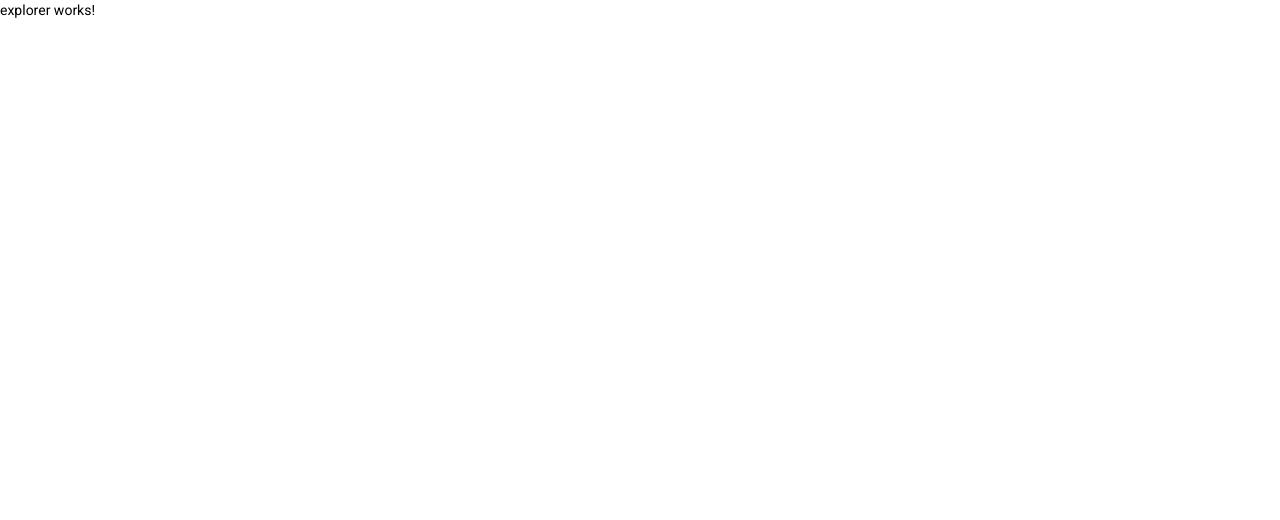
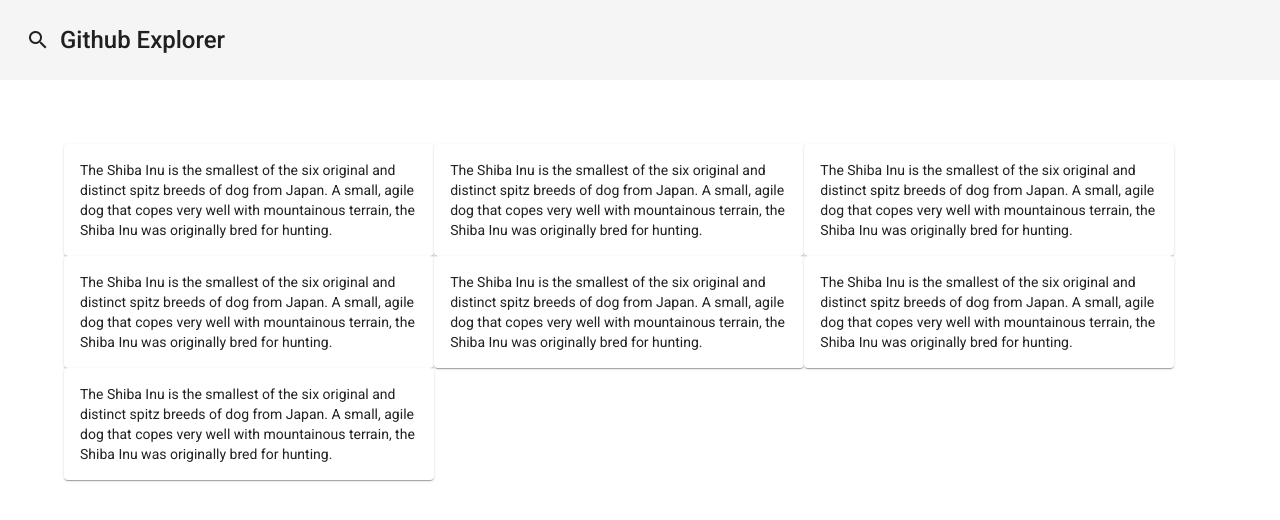
Before and after one commit to bernardohrl/github-explorer, an Angular app: page / in a window 1280 px wide. Shown: the top 520 px of the page. Built offline with nearby package versions, Linux system fonts and the light colour scheme.

Commit message:
Creates ReposList
Adds Repositories List and Flex Layout

```diff
--- a/package.json
+++ b/package.json
@@ -16,6 +16,7 @@
     "@angular/common": "~11.2.7",
     "@angular/compiler": "~11.2.7",
     "@angular/core": "~11.2.7",
+    "@angular/flex-layout": "^11.0.0-beta.33",
     "@angular/forms": "~11.2.7",
     "@angular/material": "^11.2.10",
     "@angular/platform-browser": "~11.2.7",
--- a/src/app/views/explorer/explorer.component.html
+++ b/src/app/views/explorer/explorer.component.html
@@ -1 +1,10 @@
-<p>explorer works!</p>
+<mat-toolbar>
+    <mat-toolbar-row class="header">
+        <span fxLayout="row" fxLayoutAlign="start center">
+            <mat-icon>search</mat-icon>
+            Github Explorer
+        </span>
+    </mat-toolbar-row>
+</mat-toolbar>
+
+<app-repos-list></app-repos-list>
--- a/src/app/views/explorer/explorer.component.scss
+++ b/src/app/views/explorer/explorer.component.scss
@@ -0,0 +1,8 @@
+.header {
+    font-size: 1.5rem;
+    height: 80px;
+
+    .mat-icon {
+        padding: 0 10px;
+    }
+}
--- /dev/null
+++ b/src/app/views/explorer/repos-list/repos-list.component.html
@@ -0,0 +1,20 @@
+<div fxLayout="row wrap" fxLayoutAlign="start center" style="padding: 5%;">
+    <ng-container *ngFor="let item of [].constructor(7); let i = index">
+        <mat-card class="repo-card"
+            fxFlex="0 1 calc(33%-10px)"
+            fxFlex.lt-md="0 1 calc(50%-10px)"
+            fxFlex.lt-sm="0 1 100%"
+            >
+            <mat-card-header>
+            </mat-card-header>
+            <mat-card-content>
+              <p>
+                The Shiba Inu is the smallest of the six original and distinct spitz breeds of dog from Japan.
+                A small, agile dog that copes very well with mountainous terrain, the Shiba Inu was originally
+                bred for hunting.
+              </p>
+            </mat-card-content>
+        </mat-card>
+
+    </ng-container>
+</div>
--- /dev/null
+++ b/src/app/views/explorer/repos-list/repos-list.component.scss
@@ -0,0 +1,3 @@
+// .ng-container {
+//     margin: 1%;
+// }
--- /dev/null
+++ b/src/app/views/explorer/repos-list/repos-list.component.ts
@@ -0,0 +1,15 @@
+import { Component, OnInit } from '@angular/core';
+
+@Component({
+  selector: 'app-repos-list',
+  templateUrl: './repos-list.component.html',
+  styleUrls: ['./repos-list.component.scss']
+})
+export class ReposListComponent implements OnInit {
+
+  constructor() { }
+
+  ngOnInit(): void {
+  }
+
+}
```
Also changed, not shown: src/app/app.module.ts (+17 -5 lines), 2 other files (tests, documents, lock files or other folders).
